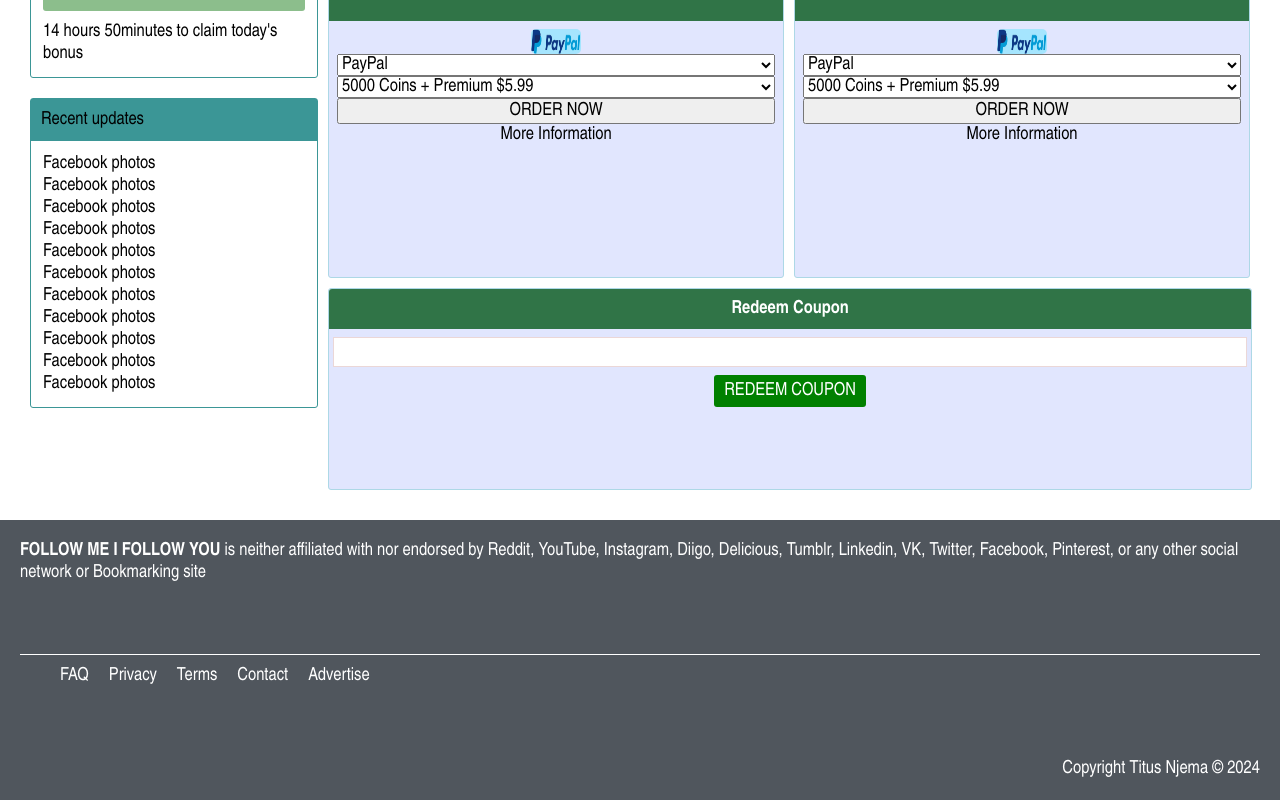
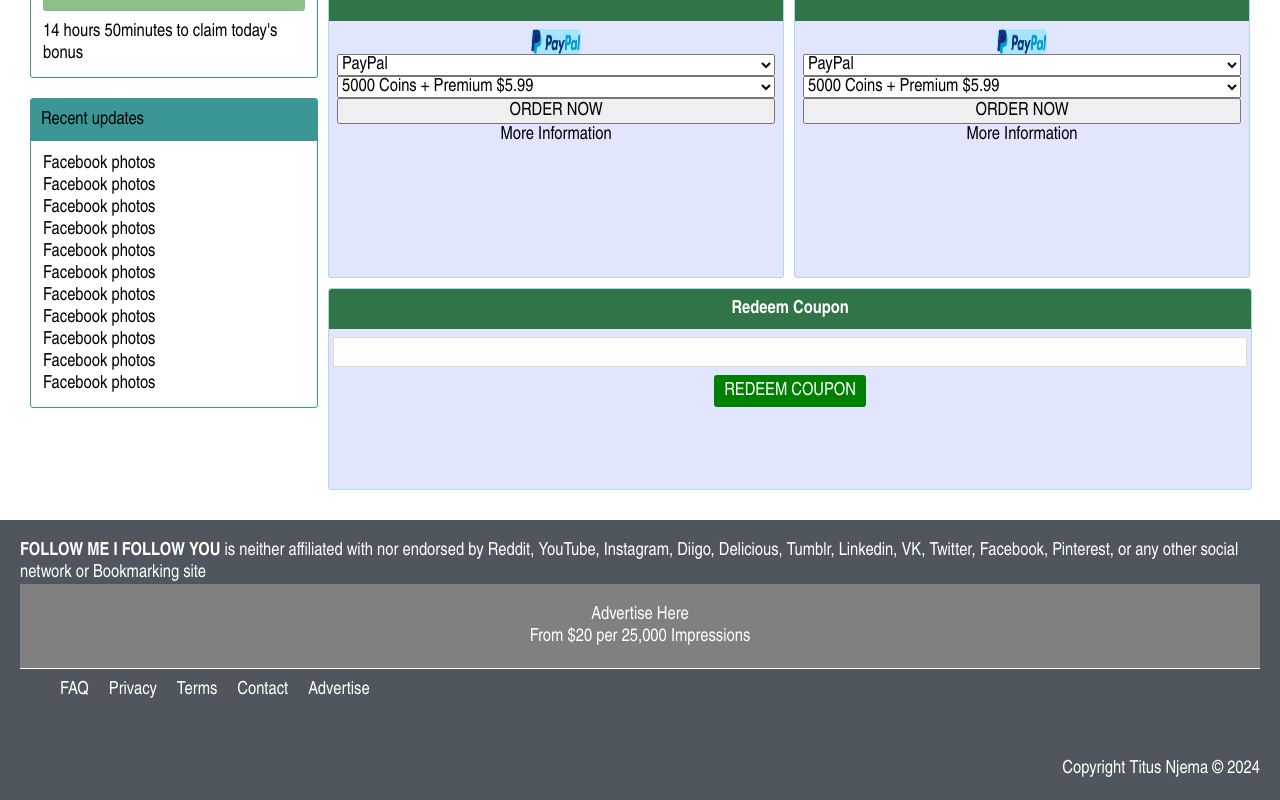
Before and after one commit to Tetka3/np-social, a React (Create React App) app: page /np-social/dashboard in a window 1280 px wide. Shown: the part 849-1649 px from the top of the page. Built offline with nearby package versions, Linux system fonts and the light colour scheme.

Commit message:
first commit

```diff
--- a/src/components/Footer.jsx
+++ b/src/components/Footer.jsx
@@ -1,10 +1,12 @@
 import "./style.css";
+import Advertise from '../components/mainEl/Advertise';
 
 const Footer = () => {
   return (
     <div className="footer">
       <div className="top-footer">
         <p><b>FOLLOW ME I FOLLOW YOU</b> is neither affiliated with nor endorsed by Reddit, YouTube, Instagram, Diigo, Delicious,  Tumblr, Linkedin, VK, Twitter, Facebook, Pinterest, or any other social network or Bookmarking site</p>
+        <Advertise />
       </div>
       <div className="bottom-footer">
         <ul>
```
Also changed, not shown: 1 other file (tests, documents, lock files or other folders).
